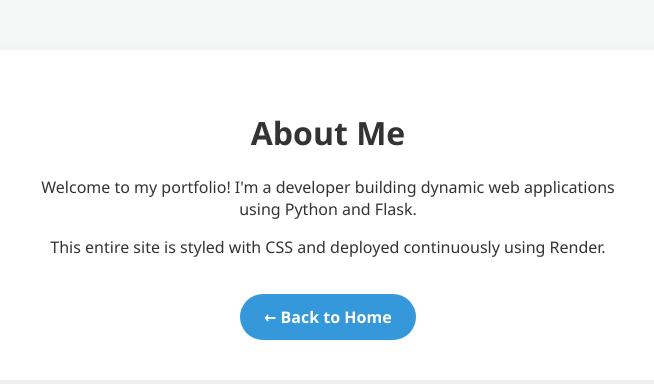
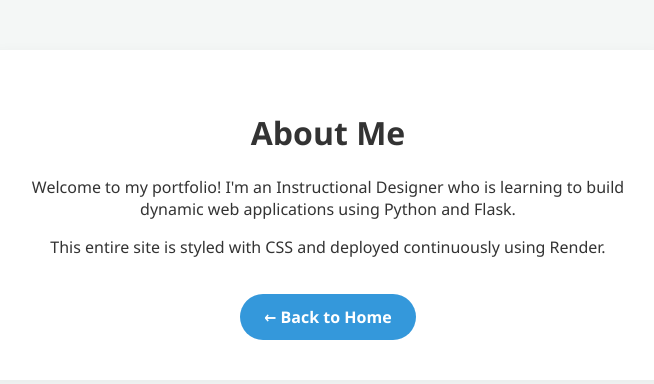
Before and after one commit to Outdoor-coder-85/flask_practice, a Flask app: page /about in a window 1280 px wide. Shown: the part 57-441 px from the top of the page, without its empty margins (312-966 px from the left). Run offline with Flask 3, Linux system fonts and the light colour scheme.

```diff
--- a/templates/about.html
+++ b/templates/about.html
@@ -18,7 +18,7 @@
 
     <div class="container">
         <h1>About Me</h1>
-        <p>Welcome to my portfolio! I'm a developer building dynamic web applications using Python and Flask.</p>
+        <p>Welcome to my portfolio! I'm an Instructional Designer who is learning to build dynamic web applications using Python and Flask.</p>
         <p>This entire site is styled with CSS and deployed continuously using Render.</p>
 
         <a href="/" class="btn-primary">← Back to Home</a>
```
